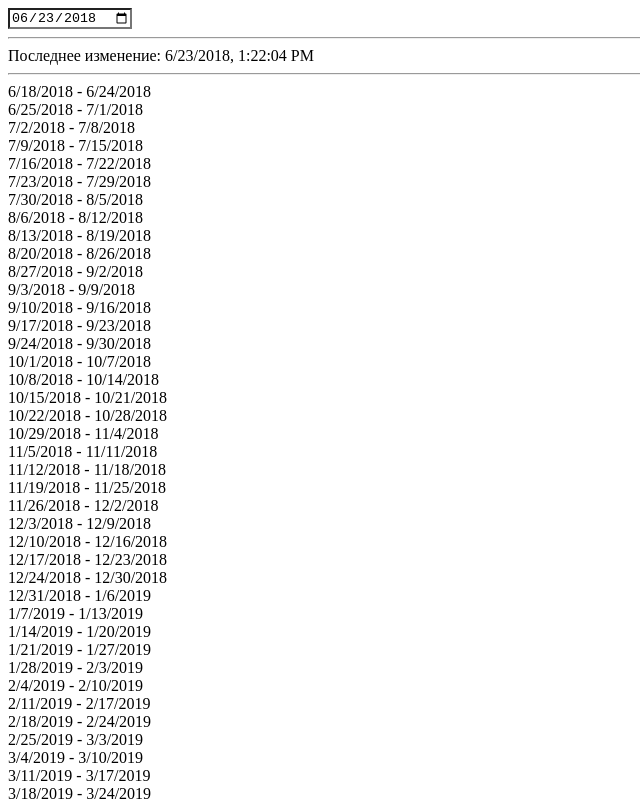
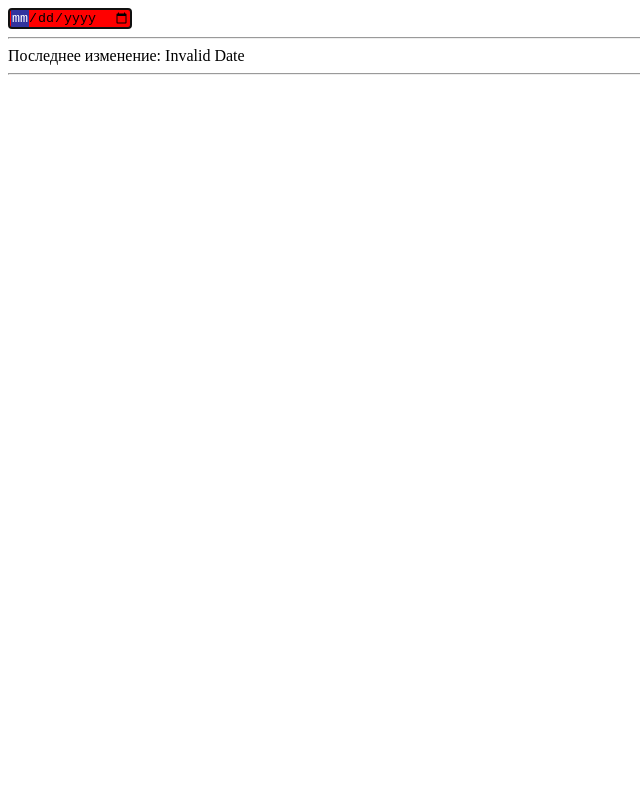
Before and after one commit to vzhurbin/aventica-test, a React (Create React App) app: page / in a window 1280 px wide. Shown: the top 801 px of the page, without its empty margins (0-640 px from the left). Built offline with nearby package versions, Linux system fonts and the light colour scheme.

Commit message:
update methods (+1 squashed commits)
Squashed commits:

[3ec21b5] remove console.log

```diff
--- a/src/App.js
+++ b/src/App.js
@@ -1,5 +1,4 @@
 import React from 'react';
-
 
 const getMondaySunday = (date) => {
   const newDate = new Date(date)
@@ -16,12 +15,14 @@ const getMondaySunday = (date) => {
 }
 
 class DateRange extends React.Component {
-  componentWillMount() {
-    const date = this.syncTime();
-    this.setState({
-      date: Date.now(),
-      updateTime: date,
-    })
+  state = {
+    date: '',
+    updateTime: '',
+    focused: false,
+  }
+
+  componentDidMount() {
+    this.refs.input.focus()
   }
 
   syncTime = () => {
@@ -33,19 +34,21 @@ class DateRange extends React.Component {
   }
 
   onChange = (value) => {
-    const newDate = new Date(value).getTime();
-    if (this.state.date !== newDate) {
-      this.setState({ date: newDate })
-    }
+    const { date } = this.state;
+    const inputDate = new Date(value).getTime();
+    const newDate = date !== inputDate ? inputDate : date;
 
-    const date = this.syncTime();
     this.setState({
-      updateTime: date,
+      date: newDate,
+      updateTime: this.syncTime(),
     })
   }
 
   renderItems = (items) => {
-    return <div>{items.map((value, index) => <div key={index}>{value}</div>)}</div>
+    return (
+      <div>
+        {items.map((value, index) => <div key={index}>{value}</div>)}
+      </div>)
   }
 
   createItems = (period) => {
@@ -73,19 +76,8 @@ class DateRange extends React.Component {
     }
   }
 
-  getDatePlaceholder = (date) => {
-    const d = new Date(date);
-    const rawMonth = d.getMonth() + 1;
-    const month = rawMonth > 9 ? rawMonth : `0${rawMonth}`;
-
-    return `${d.getFullYear()}-${month}-${d.getDate()}`;
-  }
-
   render() {
     const { date, updateTime, focused } = this.state;
-    const placeholder = this.getDatePlaceholder(date);
-    const period = this.createPeriod(date);
-    const periodList = this.createItems(period);
     const bgColor = focused ? '#f00' : '#fff';
 
     return (
@@ -93,7 +85,7 @@ class DateRange extends React.Component {
         <div>
           <input
             type="date"
-            value={placeholder}
+            ref="input"
             style={{ backgroundColor: bgColor }}
             onChange={(event) => { this.onChange(event.target.value) }}
             onFocus={() => this.toggleFocus(focused)}
@@ -106,7 +98,9 @@ class DateRange extends React.Component {
         </div>
         <hr />
         <div>
-          {this.renderItems(periodList)}
+          {date
+            ? this.renderItems(this.createItems(this.createPeriod(date)))
+            : null}
         </div>
       </div>)
   }
```
